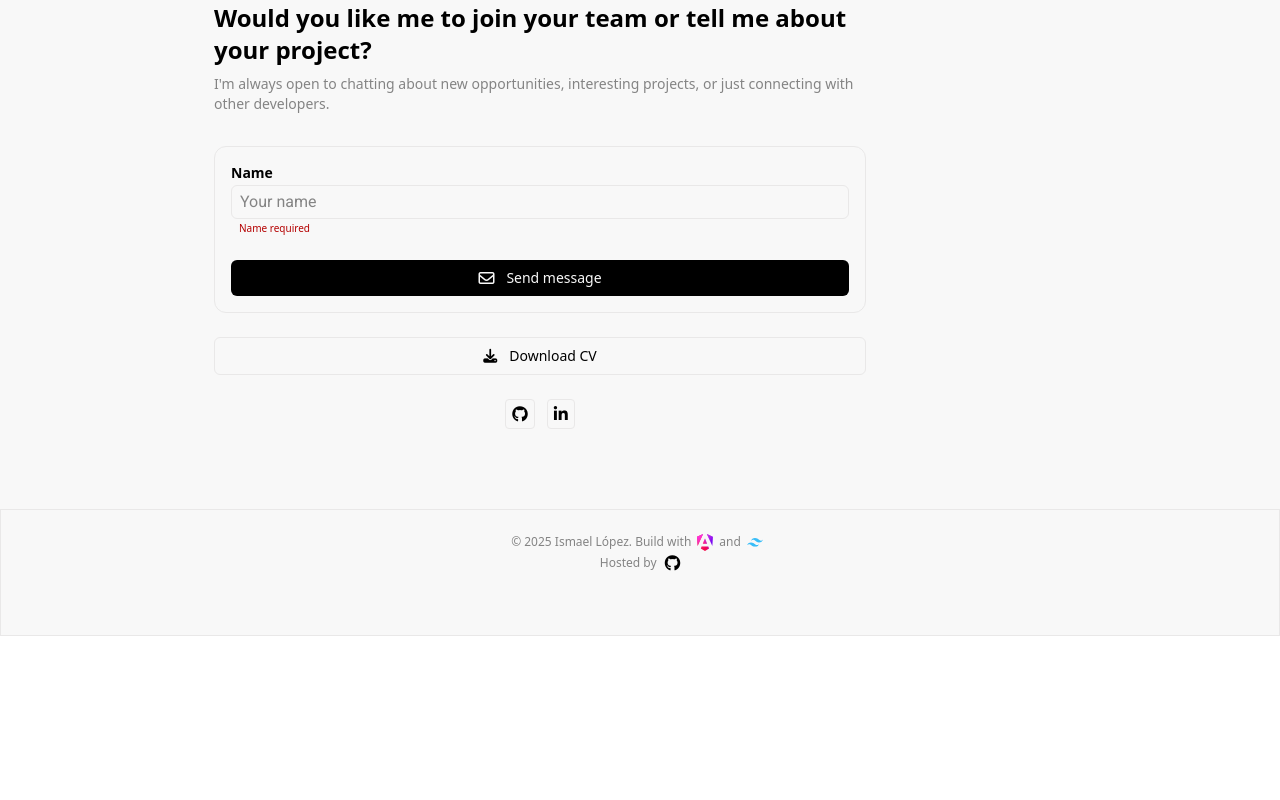
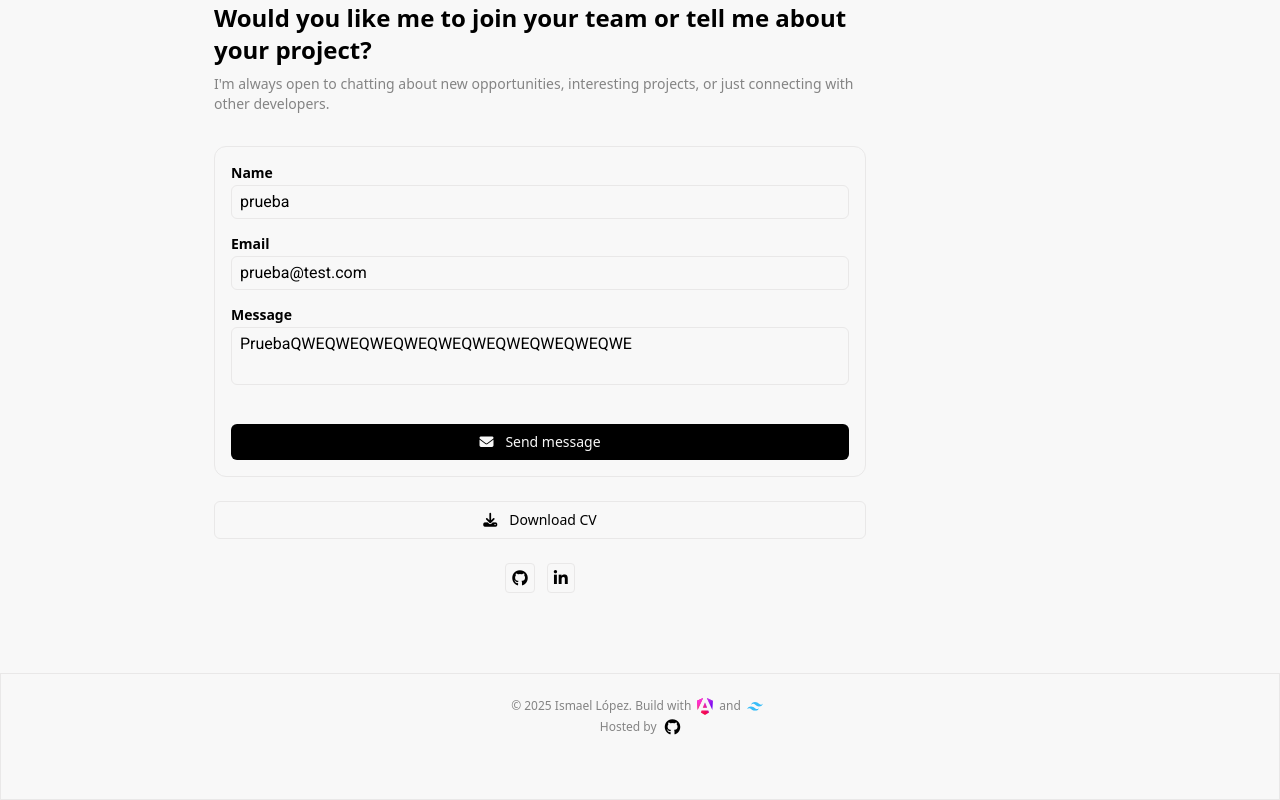
Before and after one commit to ismaelplg/ismaelplg.github.io, an Angular app: page / in a window 1280 px wide. Shown: the part 2390-3190 px from the top of the page. Before the commit the page ends 3026 px from the top, so only its background shows below. Built offline with nearby package versions, Linux system fonts and the light colour scheme.

Commit message:
feat: add emailJS, function and component

```diff
--- a/package.json
+++ b/package.json
@@ -27,6 +27,7 @@
         "@angular/forms": "^20.3.0",
         "@angular/platform-browser": "^20.3.0",
         "@angular/router": "^20.3.0",
+        "@emailjs/browser": "^4.4.1",
         "@tailwindcss/postcss": "^4.1.13",
         "postcss": "^8.5.6",
         "rxjs": "~7.8.0",
--- a/src/app/modules/contact/contact.component.html
+++ b/src/app/modules/contact/contact.component.html
@@ -16,30 +16,84 @@
         </h2>
     </div>
     <!-- CONTACT FORM -->
+    <form [formGroup]="contactForm" (ngSubmit)="onSubmit()">
         <div class="border-border mt-8 rounded-xl border p-4">
             <!-- NAME -->
             <div class="flex flex-col">
                 <label class="text-primary text-sm font-bold">Name</label>
                 <input
+                    formControlName="name"
                     inputmode="text"
                     type="text"
-                placeholder="Your name"
-                class="border-border placeholder:text-secondary focus:outline-border text-primary font-roboto mt-0.5 rounded-md border px-2 py-1 text-base focus:outline-2"
+                    placeholder="Enter your name"
+                    class="border-border placeholder:text-secondary focus:outline-border text-primary font-roboto mt-0.5 rounded-md border px-2 py-1 text-base placeholder:text-xs focus:outline-2"
                 />
-            <span class="text-error mt-0.5 h-[15px] pl-2 text-[10px]"
-                >Name required</span
+                <div class="flex h-[15px] items-center">
+                    @if (formUtils.isValidField(contactForm, 'name')) {
+                        <span class="text-error pl-2 text-[8px] italic">
+                            {{ formUtils.getFieldError(contactForm, 'name') }}
+                        </span>
+                    }
+                </div>
+            </div>
+            <!-- EMAIL -->
+            <div class="flex flex-col">
+                <label class="text-primary text-sm font-bold">Email</label>
+                <input
+                    formControlName="email"
+                    inputmode="email"
+                    type="text"
+                    placeholder="Enter your email address"
+                    class="border-border placeholder:text-secondary focus:outline-border text-primary font-roboto mt-0.5 rounded-md border px-2 py-1 text-base placeholder:text-xs focus:outline-2"
+                />
+                <div class="flex h-[15px] items-center">
+                    @if (formUtils.isValidField(contactForm, 'email')) {
+                        <span class="text-error pl-2 text-[8px]">
+                            {{ formUtils.getFieldError(contactForm, 'name') }}
+                        </span>
+                    }
+                </div>
+            </div>
+            <!-- MESSAGE -->
+            <div class="flex flex-col">
+                <label class="text-primary text-sm font-bold">Message</label>
+                <textarea
+                    formControlName="message"
+                    inputmode="text"
+                    type="text"
+                    placeholder="Enter your message"
+                    class="border-border placeholder:text-secondary focus:outline-border text-primary font-roboto mt-0.5 resize-none rounded-md border px-2 py-1 text-base placeholder:text-xs focus:outline-2"
+                ></textarea>
+                <div class="flex h-[15px] items-center">
+                    @if (formUtils.isValidField(contactForm, 'message')) {
+                        <span class="text-error pl-2 text-[8px]">
+                            {{
+                                formUtils.getFieldError(contactForm, 'message')
+                            }}
+                        </span>
+                    }
+                </div>
+            </div>
+
+            <!-- SEND BUTTON -->
+
+            <button
+                type="submit"
+                class="mt-6 flex w-full items-baseline justify-center gap-3 rounded-md py-2 text-sm font-medium"
+                [ngClass]="{
+                    'bg-primary': status() === 'idle' || status() === 'loading',
+                    'bg-green-500': status() === 'success',
+                    'bg-red-500': status() === 'error',
+                }"
             >
-        </div>
-        <!-- SEND BUTTON -->
-        <button
-            class="bg-primary mt-6 flex w-full items-center justify-center gap-3 rounded-md py-2"
-        >
-            <i class="fa-regular fa-envelope text-background"></i>
-            <span class="text-background text-sm font-medium"
-                >Send message</span
-            >
+                <i [class]="getIconClass()"></i>
+                <span class="text-background text-sm font-medium">
+                    {{ getButtonText() }}
+                </span>
             </button>
         </div>
+    </form>
+
     <!-- CV BUTTON -->
     <button
         class="border-border mt-6 flex w-full items-center justify-center gap-3 rounded-md border py-2"
--- a/src/app/modules/contact/contact.component.ts
+++ b/src/app/modules/contact/contact.component.ts
@@ -1,9 +1,112 @@
-import { ChangeDetectionStrategy, Component } from '@angular/core';
+import {
+    ChangeDetectionStrategy,
+    Component,
+    inject,
+    signal,
+} from '@angular/core'
+import {
+    FormBuilder,
+    FormGroup,
+    Validators,
+    ReactiveFormsModule,
+} from '@angular/forms'
+import { Router } from '@angular/router'
+import { FormUtils } from '../../shared/utils/form.utils'
+import { EmailService } from '../../shared/services/email.service'
+import { CommonModule, JsonPipe } from '@angular/common'
 
 @Component({
-  selector: 'app-contact',
-  imports: [],
-  templateUrl: './contact.component.html',
-  changeDetection: ChangeDetectionStrategy.OnPush,
+    selector: 'app-contact',
+    imports: [ReactiveFormsModule, JsonPipe, CommonModule],
+    templateUrl: './contact.component.html',
+    changeDetection: ChangeDetectionStrategy.OnPush,
 })
-export class ContactComponent { }
+export class ContactComponent {
+    private fb = inject(FormBuilder)
+    private router = inject(Router)
+    private emailService = inject(EmailService)
+
+    status = signal<'idle' | 'loading' | 'success' | 'error'>('idle')
+    errorMessage = signal<string>('')
+
+    contactForm: FormGroup = this.fb.group({
+        name: ['prueba', [Validators.required, Validators.minLength(5)]],
+        email: ['prueba@test.com', [Validators.required, Validators.email]],
+        message: [
+            'PruebaQWEQWEQWEQWEQWEQWEQWEQWEQWEQWE',
+            [Validators.required, Validators.minLength(15)],
+        ],
+    })
+
+    formUtils: typeof FormUtils = FormUtils
+
+    getIconClass() {
+        switch (this.status()) {
+            case 'idle':
+                return 'fa-solid fa-envelope text-background'
+            case 'loading':
+                return 'fa-solid fa-spinner fa-spin text-background'
+            case 'success':
+                return 'fa-solid fa-check text-background'
+            case 'error':
+                return 'fa-solid fa-exclamation text-background'
+            default:
+                return ''
+        }
+    }
+
+    getButtonText() {
+        switch (this.status()) {
+            case 'idle':
+                return 'Send message'
+            case 'loading':
+                return 'Sending...'
+            case 'success':
+                return 'Sent!'
+            case 'error':
+                return 'Error'
+            default:
+                return ''
+        }
+    }
+
+    onSubmit() {
+        console.log(this.contactForm.value)
+        if (this.contactForm.invalid) {
+            this.contactForm.markAllAsTouched()
+
+            return
+        }
+
+        const payload = { ...this.contactForm.value }
+        console.log(payload)
+
+        this.status.set('loading')
+
+        this.emailService.sendContactForm(payload).subscribe({
+            next: (resp) => {
+                if (!resp.status) {
+                    this.status.set('error')
+                    this.errorMessage.set('Hubo un error al enviar')
+                    return
+                }
+                this.status.set('success')
+                console.log(this.status())
+            },
+            error: (err) => {
+                this.status.set('error')
+                this.errorMessage.set(
+                    `Hubo un error al enviar, intente de nuevo`
+                )
+                setTimeout(() => this.status.set('idle'), 2500)
+            },
+            complete: () => {
+                this.contactForm.reset()
+                setTimeout(() => {
+                    this.status.set('idle')
+                    window.scrollTo({ top: 0, left: 0, behavior: 'smooth' })
+                }, 1500)
+            },
+        })
+    }
+}
--- /dev/null
+++ b/src/app/shared/interfaces/contact.interface.ts
@@ -0,0 +1,5 @@
+export interface Contact {
+    name: string
+    email: string
+    message: string
+}
--- /dev/null
+++ b/src/app/shared/services/email.service.ts
@@ -0,0 +1,25 @@
+import { Injectable } from '@angular/core'
+import emailjs, { EmailJSResponseStatus } from '@emailjs/browser'
+import { from, Observable } from 'rxjs'
+import { Contact } from '../interfaces/contact.interface'
+import { environment } from '../../../environment/environment'
+
+@Injectable({ providedIn: 'root' })
+export class EmailService {
+    private serviceId = environment.emailjs.serviceId
+    private templateId = environment.emailjs.templateId
+    private publicKey = environment.emailjs.publicKey
+
+    constructor() {
+        emailjs.init(this.publicKey)
+    }
+
+    sendContactForm(formData: Contact): Observable<EmailJSResponseStatus> {
+        const payload = {
+            name: formData.name,
+            email: formData.email,
+            message: formData.message,
+        }
+        return from(emailjs.send(this.serviceId, this.templateId, payload))
+    }
+}
--- /dev/null
+++ b/src/app/shared/utils/form.utils.ts
@@ -0,0 +1,42 @@
+import { FormGroup, ValidationErrors } from '@angular/forms'
+
+export class FormUtils {
+    // Expresiones regulares/
+    static emailPattern = '^[a-z0-9._%+-]+@[a-z0-9.-]+\\.[a-z]{2,4}$'
+    static notOnlySpacesPattern = '^[a-zA-Z0-9]+$'
+
+    static getTextError(errors: ValidationErrors) {
+        for (const key of Object.keys(errors)) {
+            switch (key) {
+                case 'required':
+                    return 'Este campo es requerido'
+
+                case 'minlength':
+                    return `Mínimo de ${errors['minlength'].requiredLength} carácteres.`
+
+                case 'email':
+                    return 'Ingresa un correo válido'
+
+                default:
+                    return `Error de validación no controlado ${key}`
+            }
+        }
+
+        return null
+    }
+
+    static isValidField(form: FormGroup, fieldName: string): boolean | null {
+        return (
+            !!form.controls[fieldName].errors &&
+            form.controls[fieldName].touched
+        )
+    }
+
+    static getFieldError(form: FormGroup, fieldName: string): string | null {
+        if (!form.controls[fieldName]) return null
+
+        const errors = form.controls[fieldName].errors ?? {}
+
+        return FormUtils.getTextError(errors)
+    }
+}
--- /dev/null
+++ b/src/environment/environment.ts
@@ -0,0 +1,8 @@
+export const environment = {
+    production: false,
+    emailjs: {
+        serviceId: 'ismaelplgWebSite',
+        templateId: 'template_dh06nyq',
+        publicKey: 'IAVRKXzWeuIEmSAu1',
+    },
+}
--- a/src/styles.css
+++ b/src/styles.css
@@ -18,6 +18,7 @@
         --color-primary: #000000;
         --color-secondary: #848484;
 
+        --color-success: #16a34a;
         --color-error: #b40000;
     }
 }
```
Also changed, not shown: 1 other file (tests, documents, lock files or other folders). Lines whose indentation alone changed are shown as unchanged.
